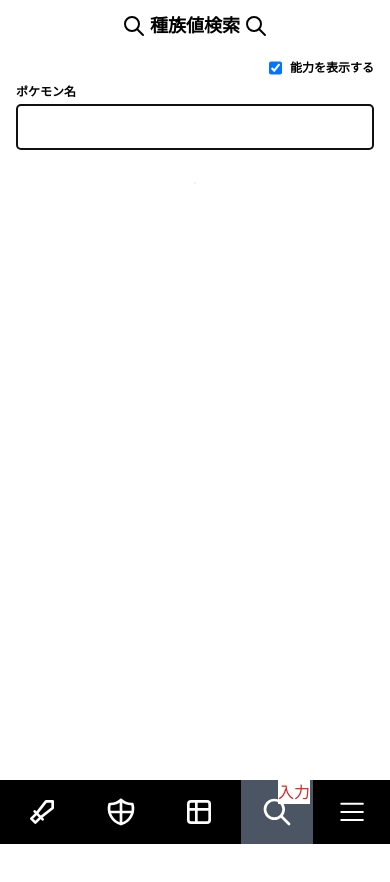
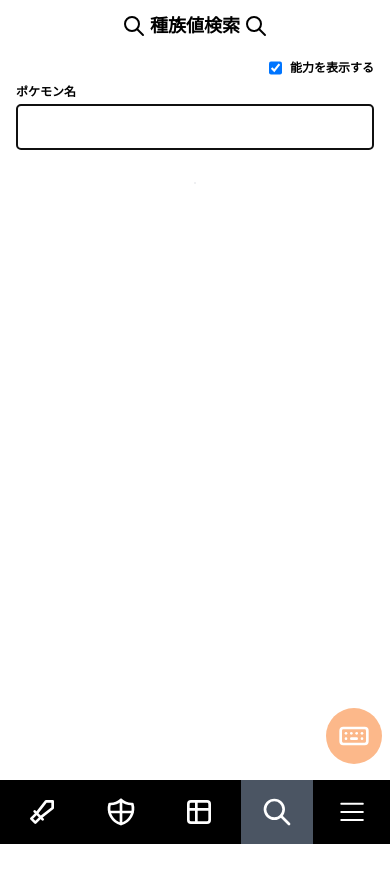
Before and after one commit to nbr41to/pokemon-utils, a Next.js app: page /search in a window 390 px wide. Shown: the top 882 px of the page. Built offline with nearby package versions, Linux system fonts and the light colour scheme.

Commit message:
safari autofocus

```diff
--- a/src/components/PokemonSearcher.tsx
+++ b/src/components/PokemonSearcher.tsx
@@ -1,7 +1,9 @@
 import type { FC } from 'react';
 import type { Pokemon } from 'src/utils';
 
+import clsx from 'clsx';
 import { useRef, useEffect, useState, useMemo } from 'react';
+import { TbKeyboard } from 'react-icons/tb';
 
 import { list } from 'src/data';
 
@@ -96,10 +98,14 @@ export const PokemonSearcher: FC = () => {
 
       <button
         type="button"
-        className="fixed right-20 bottom-10 z-10 bg-white text-red-600"
+        className={clsx(
+          'fixed items-center justify-center',
+          'right-2 bottom-20 z-10 flex h-14 w-14 rounded-full bg-orange-500 text-white opacity-50',
+          'block md:hidden'
+        )}
         onClick={() => inputRef?.current?.focus()}
       >
-        入力
+        <TbKeyboard size={32} />
       </button>
     </div>
   );
```
